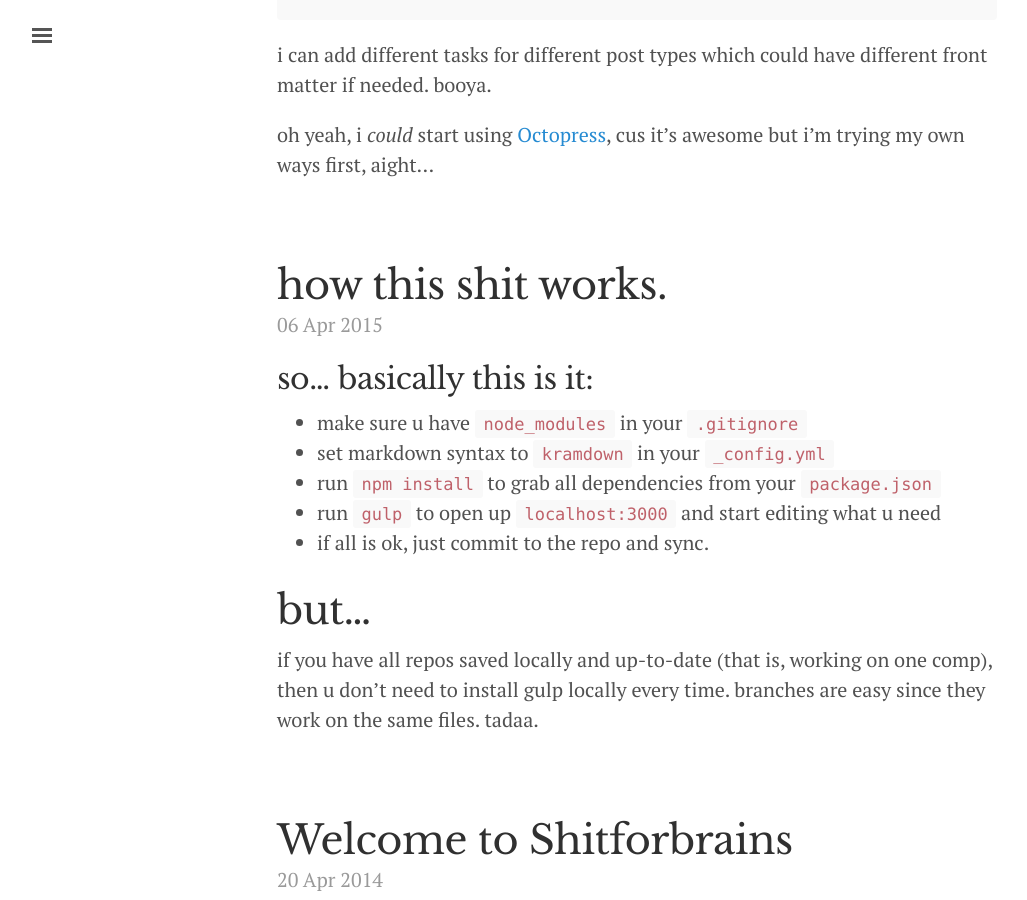
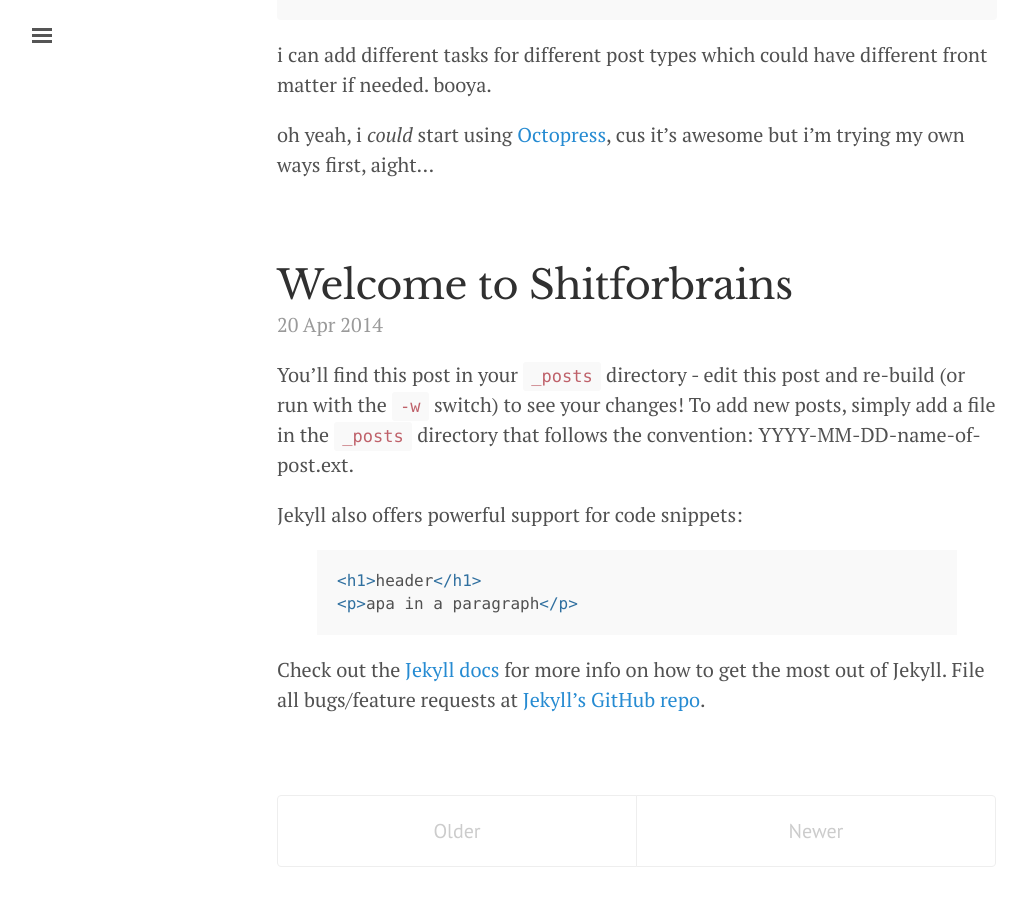
Before and after one commit to ulfgj/ulfgj.github.io, a Jekyll site: the page built from index.html, in a window 1280 px wide and 900 px high, scrolled down 609 px. Shown: the whole window, without its empty margins (3-1030 px from the left). Built offline with Jekyll 4.4.1, drawn with Linux system fonts in a browser that asks for light colours; the list of posts is cut into pages by our own code; a file with an impossible date is left out.

Commit message:
Updated 2015-04-06-how-this-shit-works.md

```diff
--- a/_posts/2015-04-06-how-this-shit-works.md
+++ b/_posts/2015-04-06-how-this-shit-works.md
@@ -1,8 +1,10 @@
 ---
 layout: post
-title:  "how this shit works."
-date:   2015-04-06 18:06:00
+title: how this shit works.
+date: {}
+published: true
 ---
+
 
 ## so... basically this is it:
 - make sure u have `node_modules` in your `.gitignore`
@@ -11,5 +13,5 @@ date:   2015-04-06 18:06:00
 - run `gulp` to open up `localhost:3000` and start editing what u need
 - if all is ok, just commit to the repo and sync.
 
-# but...
+### but...
 if you have all repos saved locally and up-to-date (that is, working on one comp), then u don't need to install gulp locally every time. branches are easy since they work on the same files. tadaa.
```
